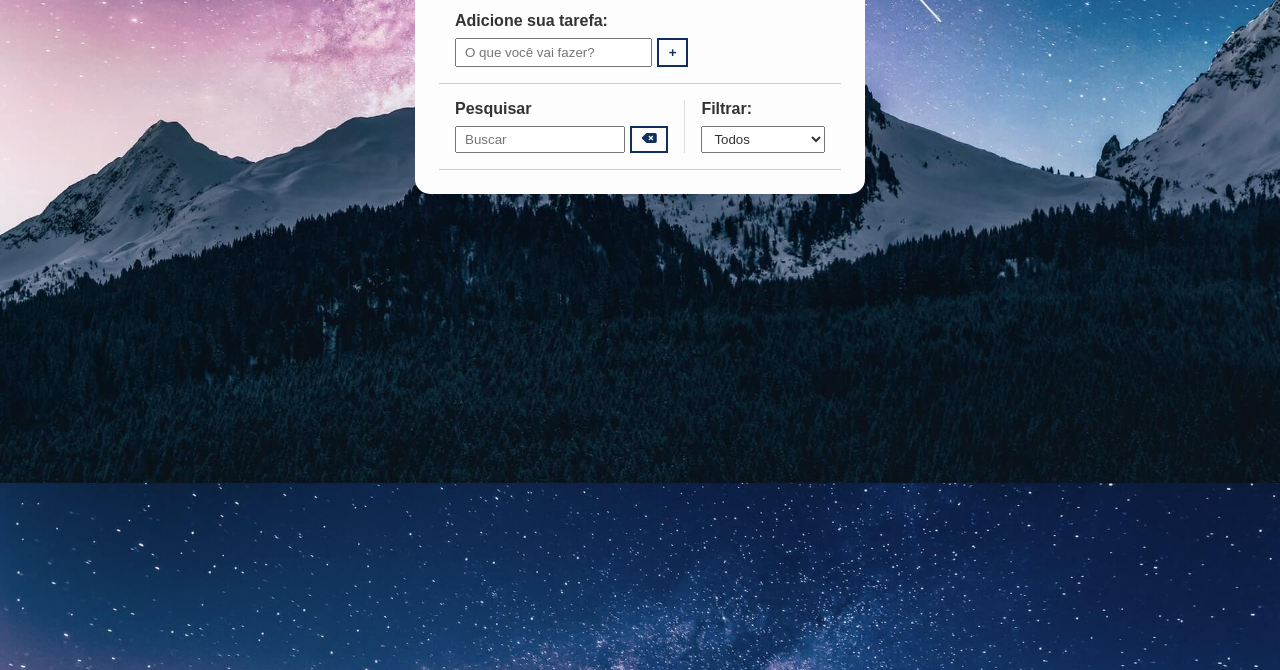
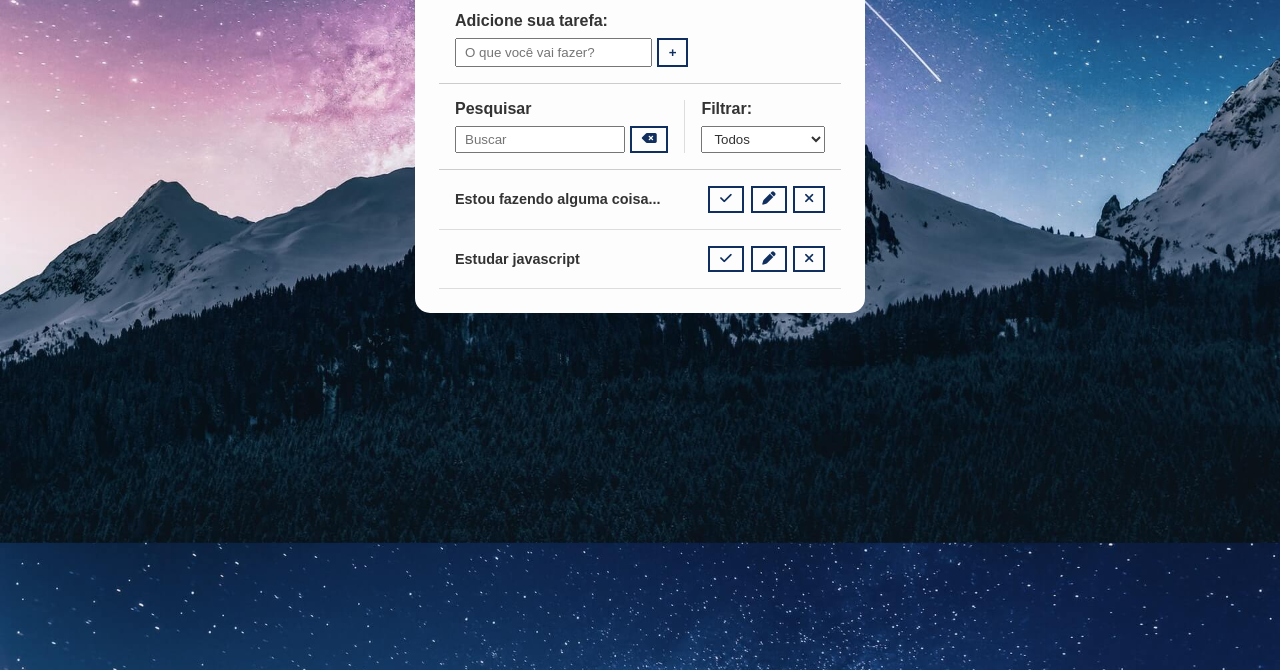
Before and after one commit to JoaoEudesC/lista-de-tarefas, a plain HTML site: page index.html in a window 1280 px wide. Shown: the part 130-800 px from the top of the page. Drawn offline with Linux system fonts and the light colour scheme.

Commit message:
atualizaçao

```diff
--- a/index.html
+++ b/index.html
@@ -56,8 +56,32 @@
                 </select>
             </div>
         </div>
-
-
+        <div id="todo-list">
+            <div class="todo">
+                <h3>Estou fazendo alguma coisa...</h3>
+                <button class="finish-todo">
+                    <i class="fa-solid fa-check"></i>
+                </button>
+                <button class="edit-todo">
+                    <i class="fa-solid fa-pen"></i>
+                </button>
+                <button class="remove-todo">
+                    <i class="fa-solid fa-xmark"></i>
+                </button>
+            </div>
+            <div class="todo">
+                <h3>Estudar javascript</h3>
+                <button class="finish-todo">
+                    <i class="fa-solid fa-check"></i>
+                </button>
+                <button class="edit-todo">
+                    <i class="fa-solid fa-pen"></i>
+                </button>
+                <button class="remove-todo">
+                    <i class="fa-solid fa-xmark"></i>
+                </button>
+            </div>
+        </div>
     </div>
     <script src="app.js"></script>
 </body>
```
